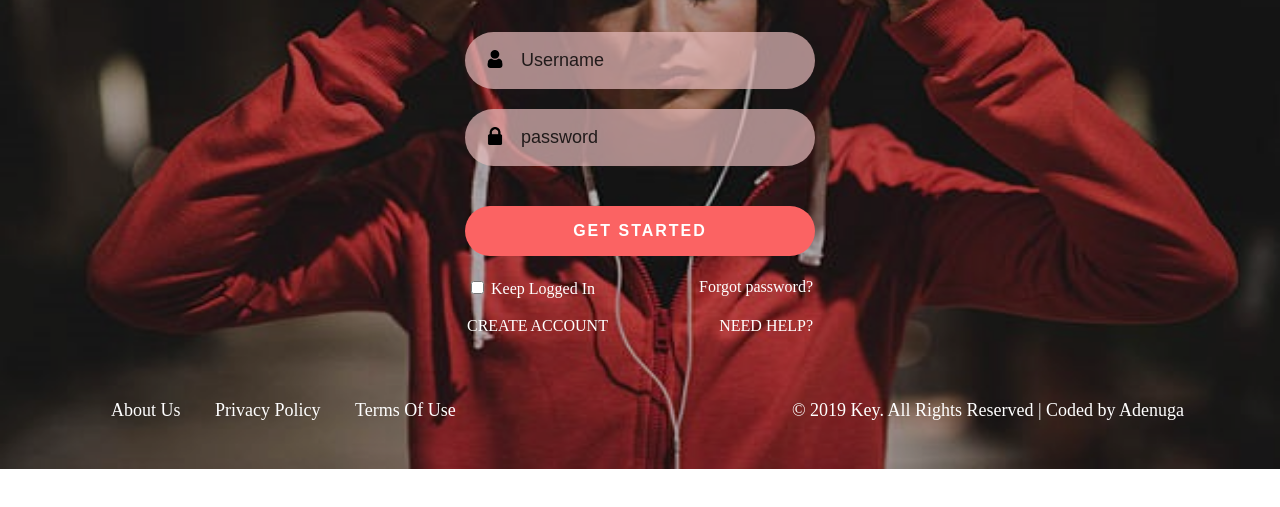
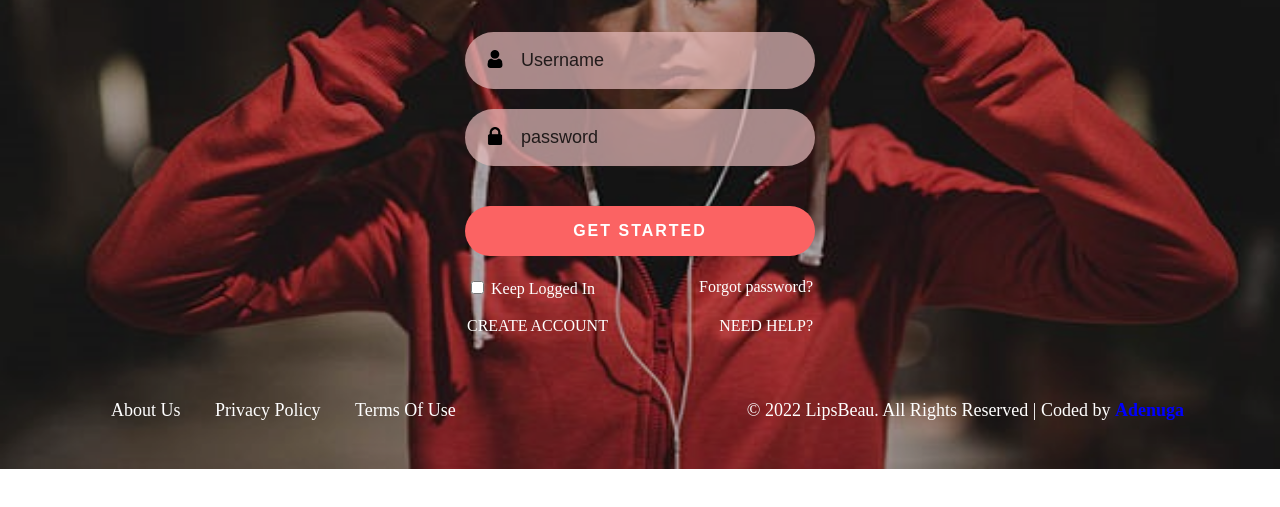
Before and after one commit to Adenuga2022/Sign-in-page, a plain HTML site: page index.html in a window 1280 px wide. Shown: the part 269-776 px from the top of the page. Drawn offline with Linux system fonts and the light colour scheme.

Commit message:
added signature

```diff
--- a/index.html
+++ b/index.html
@@ -50,7 +50,7 @@
                 <a href="#">Privacy Policy</a>
                 <a href="#">Terms Of Use</a>
             </div>
-            <div>&copy 2019 Key. All Rights Reserved | Coded by <a href="">Adenuga</a></div>
+            <div>&copy 2022 LipsBeau. All Rights Reserved | Coded by <a href="https://github.com/Adenuga2022" id="signature">Adenuga</a></div>
         </footer>
     </div>
 </body>
--- a/styles.css
+++ b/styles.css
@@ -124,6 +124,10 @@ footer{
 .user-input:focus{
     outline: none;
 }
+#signature{
+    color: blue;
+    font-weight: 800;
+}
 
 /* Media Queries */
 @media screen and (max-width:923px) {
```
